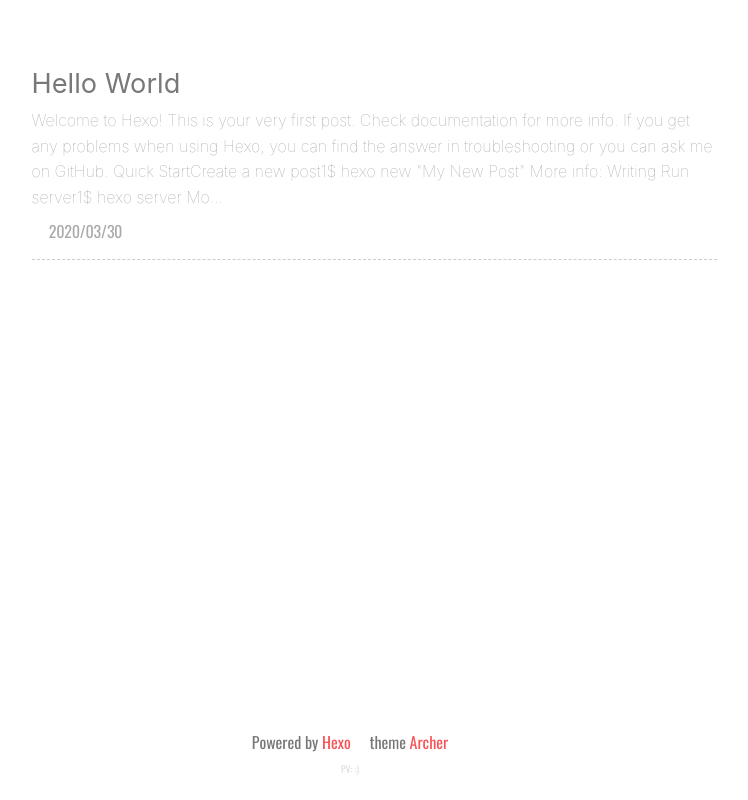
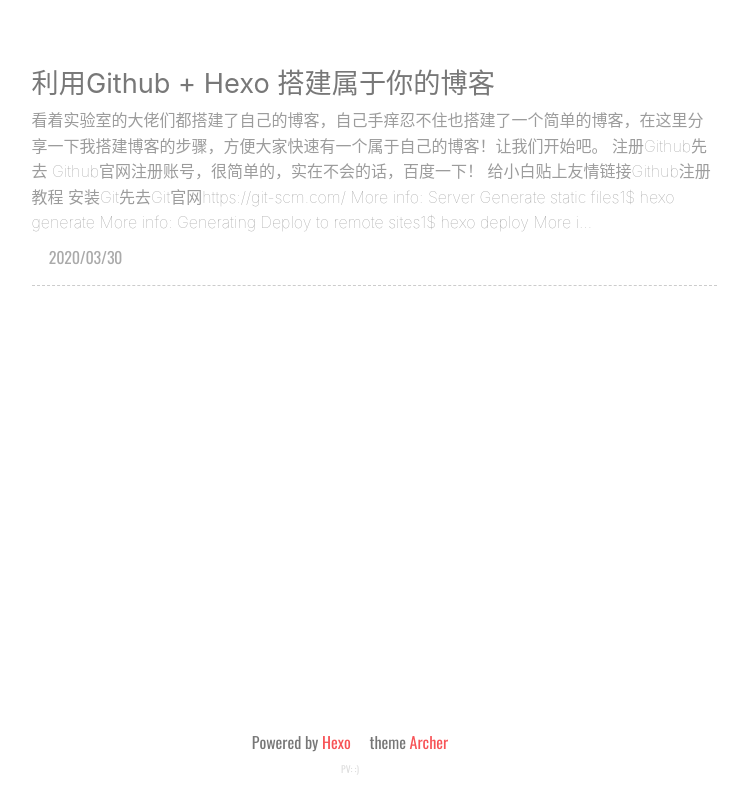
Before and after one commit to lxsfight/lxsfight.github.io, a plain HTML site: page archives/2020/03/index.html in a window 1280 px wide. Shown: the whole page, without its empty margins (290-1038 px from the left). Drawn offline with nearby package versions, Linux system fonts and the light colour scheme; some packages are replaced by stand-ins of ours; a script that the page names is missing; a web font is replaced by a local one.

Commit message:
Site updated: 2020-03-30 16:12:13

```diff
--- a/archives/2020/03/index.html
+++ b/archives/2020/03/index.html
@@ -356,18 +356,22 @@
 
 
     <article class="index-post">
-        <a class="abstract-title" href = "/2020/03/30/hello-world/" >
+        <a class="abstract-title" href = "/2020/03/30/%E6%90%AD%E5%BB%BA%E8%87%AA%E5%B7%B1%E7%9A%84Blog/" >
 
-                <span>Hello World</span>
+                <span>利用Github + Hexo 搭建属于你的博客</span>
         </a>
         <div class="abstract-content">
-            Welcome to Hexo! This is your very first post. Check documentation for more info. If you get any problems when using Hexo, you can find the answer in troubleshooting or you can ask me on GitHub.
-Quick StartCreate a new post1$ hexo new "My New Post"
+            看着实验室的大佬们都搭建了自己的博客，自己手痒忍不住也搭建了一个简单的博客，在这里分享一下我搭建博客的步骤，方便大家快速有一个属于自己的博客！让我们开始吧。
+注册Github先去 Github官网注册账号，很简单的，实在不会的话，百度一下！
+给小白贴上友情链接Github注册教程
+安装Git先去Git官网https://git-scm.com/
+More info: Server
+Generate static files1$ hexo generate
 
-More info: Writing
-Run server1$ hexo server
+More info: Generating
+Deploy to remote sites1$ hexo deploy
 
-Mo...
+More i...
         </div>
         <div class="abstract-post-meta">
             <!-- date  -->
@@ -503,7 +507,7 @@ Mo...
 
 
         <li class="archive-post-item">
-            <span class="archive-post-date">03/30</span><a class="archive-post-title" href= "/2020/03/30/hello-world/" >Hello World</a>
+            <span class="archive-post-date">03/30</span><a class="archive-post-title" href= "/2020/03/30/%E6%90%AD%E5%BB%BA%E8%87%AA%E5%B7%B1%E7%9A%84Blog/" >利用Github + Hexo 搭建属于你的博客</a>
         </li>
 
     </div>
--- a/content.json
+++ b/content.json
@@ -1 +1 @@
-{"meta":{"title":"菜市场","subtitle":"","description":"吃吃吃喝喝喝","author":"lxs","url":"https://lxs-lm.xyz","root":"/"},"posts":[{"title":"Hello World","date":"2020-03-30T06:39:40.538Z","path":"2020/03/30/hello-world/","permalink":"https://lxs-lm.xyz/2020/03/30/hello-world/","categories":[],"tags":[]}],"categories":[],"tags":[]}
+{"meta":{"title":"菜市场","subtitle":"","description":"吃吃吃喝喝喝","author":"lxs","url":"https://lxs-lm.xyz","root":"/"},"posts":[{"title":"利用Github + Hexo 搭建属于你的博客","date":"2020-03-30T06:39:40.538Z","path":"2020/03/30/搭建自己的Blog/","permalink":"https://lxs-lm.xyz/2020/03/30/%E6%90%AD%E5%BB%BA%E8%87%AA%E5%B7%B1%E7%9A%84Blog/","categories":[],"tags":[]}],"categories":[],"tags":[]}
--- a/index.html
+++ b/index.html
@@ -369,18 +369,22 @@ height:50vh;
 
 
     <article class="index-post">
-        <a class="abstract-title" href = "/2020/03/30/hello-world/" >
+        <a class="abstract-title" href = "/2020/03/30/%E6%90%AD%E5%BB%BA%E8%87%AA%E5%B7%B1%E7%9A%84Blog/" >
 
-                <span>Hello World</span>
+                <span>利用Github + Hexo 搭建属于你的博客</span>
         </a>
         <div class="abstract-content">
-            Welcome to Hexo! This is your very first post. Check documentation for more info. If you get any problems when using Hexo, you can find the answer in troubleshooting or you can ask me on GitHub.
-Quick StartCreate a new post1$ hexo new "My New Post"
+            看着实验室的大佬们都搭建了自己的博客，自己手痒忍不住也搭建了一个简单的博客，在这里分享一下我搭建博客的步骤，方便大家快速有一个属于自己的博客！让我们开始吧。
+注册Github先去 Github官网注册账号，很简单的，实在不会的话，百度一下！
+给小白贴上友情链接Github注册教程
+安装Git先去Git官网https://git-scm.com/
+More info: Server
+Generate static files1$ hexo generate
 
-More info: Writing
-Run server1$ hexo server
+More info: Generating
+Deploy to remote sites1$ hexo deploy
 
-Mo...
+More i...
         </div>
         <div class="abstract-post-meta">
             <!-- date  -->
@@ -607,7 +611,7 @@ Mo...
 
 
         <li class="archive-post-item">
-            <span class="archive-post-date">03/30</span><a class="archive-post-title" href= "/2020/03/30/hello-world/" >Hello World</a>
+            <span class="archive-post-date">03/30</span><a class="archive-post-title" href= "/2020/03/30/%E6%90%AD%E5%BB%BA%E8%87%AA%E5%B7%B1%E7%9A%84Blog/" >利用Github + Hexo 搭建属于你的博客</a>
         </li>
 
     </div>
```
Also changed, not shown: 2020/03/30/搭建自己的Blog/index.html (renamed from 2020/03/30/hello-world/index.html, +18 -20 lines), about/index.html (+1 -1 lines), archives/2020/index.html (+12 -8 lines), archives/index.html (+12 -8 lines).
